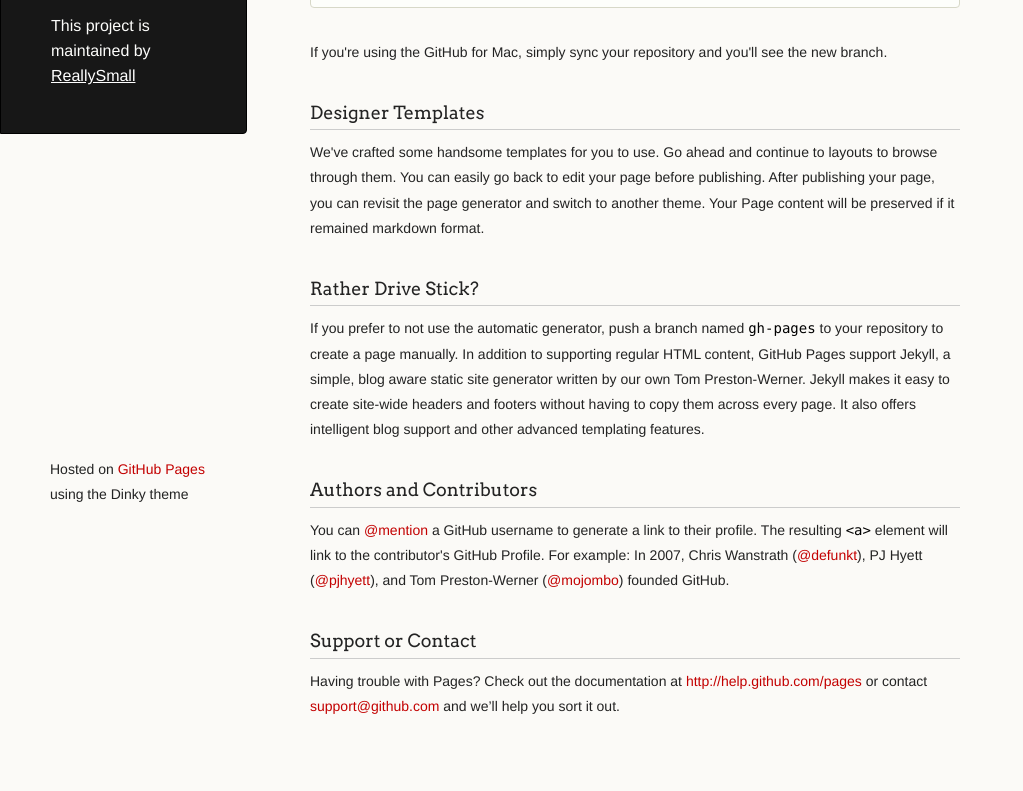
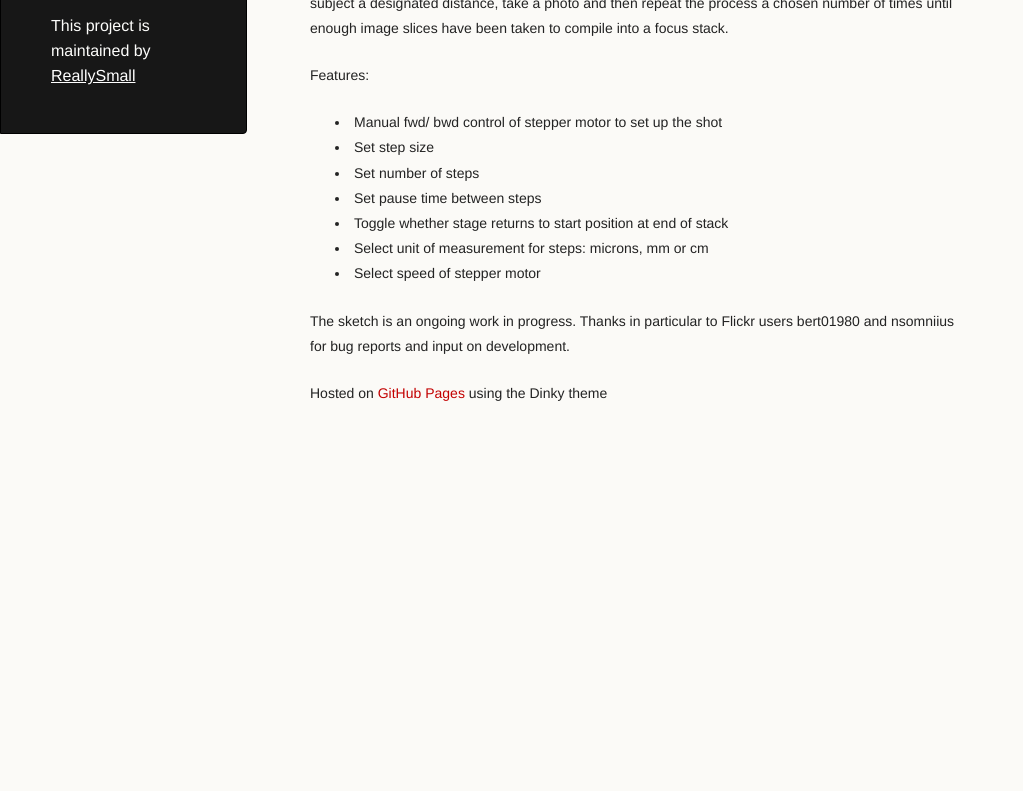
Before and after one commit to ReallySmall/Stackduino-v0.1---v1.1, a plain HTML site: page index.html in a window 1280 px wide. Shown: the part 261-1052 px from the top of the page, without its empty margins (0-1023 px from the left). After the commit the page ends 800 px from the top, so only its background shows below. Drawn offline with Linux system fonts and the light colour scheme.

Commit message:
Update index.html

```diff
--- a/index.html
+++ b/index.html
@@ -30,35 +30,33 @@
 
       </header>
       <section>
-        <h3>Welcome to GitHub Pages.</h3>
-
-<p>This automatic page generator is the easiest way to create beautiful pages for all of your projects. Author your page content here using GitHub Flavored Markdown, select a template crafted by a designer, and publish. After your page is generated, you can check out the new branch:</p>
+        <h3>Stackduino automates the focus stacking element of high magnification macro photography</h3>
 
 <pre><code>$ cd your_repo_root/repo_name
 $ git fetch origin
 $ git checkout gh-pages
 </code></pre>
 
-<p>If you're using the GitHub for Mac, simply sync your repository and you'll see the new branch.</p>
+<p>
+Stackduino controls a stepper motor connected to a linear stage to incrementaly move the camera or subject a designated distance, take a photo and then repeat the process a chosen number of times until enough image slices have been taken to compile into a focus stack.</p>
 
-<h3>Designer Templates</h3>
+<p>
+Features:
+<ul>
+<li>Manual fwd/ bwd control of stepper motor to set up the shot</li>
+<li>Set step size</li>
+<li>Set number of steps</li>
+<li>Set pause time between steps</li>
+<li>Toggle whether stage returns to start position at end of stack</li>
+<li>Select unit of measurement for steps: microns, mm or cm</li>
+<li>Select speed of stepper motor</li>
+</ul>
+</p>
 
-<p>We've crafted some handsome templates for you to use. Go ahead and continue to layouts to browse through them. You can easily go back to edit your page before publishing. After publishing your page, you can revisit the page generator and switch to another theme. Your Page content will be preserved if it remained markdown format.</p>
+</p>The sketch is an ongoing work in progress. Thanks in particular to Flickr users bert01980 and nsomniius for bug reports and input on development.</p>
 
-<h3>Rather Drive Stick?</h3>
 
-<p>If you prefer to not use the automatic generator, push a branch named <code>gh-pages</code> to your repository to create a page manually. In addition to supporting regular HTML content, GitHub Pages support Jekyll, a simple, blog aware static site generator written by our own Tom Preston-Werner. Jekyll makes it easy to create site-wide headers and footers without having to copy them across every page. It also offers intelligent blog support and other advanced templating features.</p>
-
-<h3>Authors and Contributors</h3>
-
-<p>You can <a href="https://github.com/blog/821" class="user-mention">@mention</a> a GitHub username to generate a link to their profile. The resulting <code>&lt;a&gt;</code> element will link to the contributor's GitHub Profile. For example: In 2007, Chris Wanstrath (<a href="https://github.com/defunkt" class="user-mention">@defunkt</a>), PJ Hyett (<a href="https://github.com/pjhyett" class="user-mention">@pjhyett</a>), and Tom Preston-Werner (<a href="https://github.com/mojombo" class="user-mention">@mojombo</a>) founded GitHub.</p>
-
-<h3>Support or Contact</h3>
-
-<p>Having trouble with Pages? Check out the documentation at <a href="http://help.github.com/pages">http://help.github.com/pages</a> or contact <a href="mailto:support@github.com">support@github.com</a> and we’ll help you sort it out.</p>
-      </section>
-      <footer>
-        <p><small>Hosted on <a href="https://pages.github.com">GitHub Pages</a> using the Dinky theme</small></p>
+<p><small>Hosted on <a href="https://pages.github.com">GitHub Pages</a> using the Dinky theme</small></p>
       </footer>
     </div>
     <!--[if !IE]><script>fixScale(document);</script><![endif]-->
```
